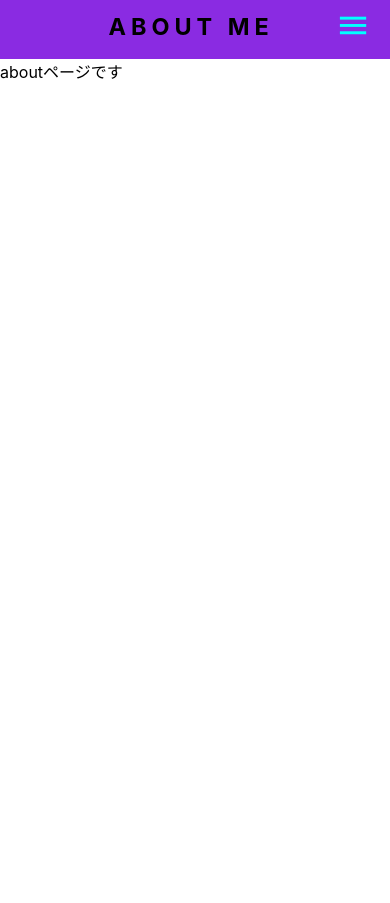
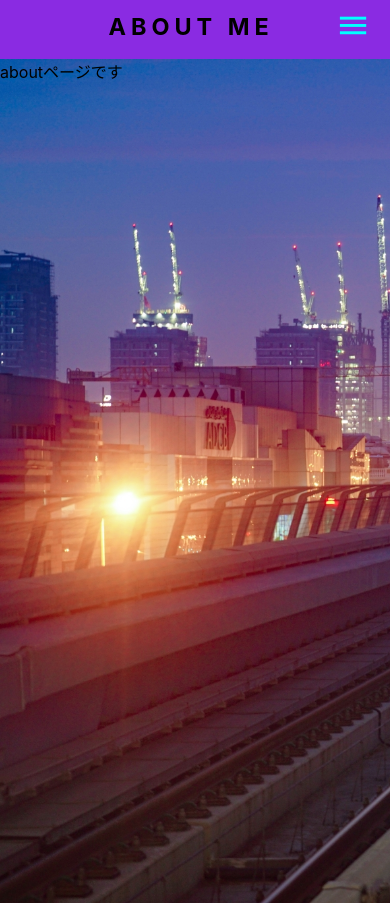
Before and after one commit to kenji-kk/react-portfolio-site, a React (Create React App) app: page /about in a window 390 px wide. Before the commit the page ends 844 px from the top, so only its background shows below. Built offline with nearby package versions, Linux system fonts and the light colour scheme.

Commit message:
aboutpageに画像挿入、デプロイ時の遅延確認のためpushする

```diff
--- a/src/components/templates/HeaderLayout.tsx
+++ b/src/components/templates/HeaderLayout.tsx
@@ -28,7 +28,7 @@ export const HeaderLayout: VFC<Props> = memo((props) => {
     setIconChangeFlag(!iconChangeFlag);
   };
   return (
-      <div>
+      <div className="headerLayoutWrap">
         <Header onClickDrawer={ onClickDrawer } iconChangeFlag={ iconChangeFlag }>
           {title}
         </Header>
@@ -42,6 +42,6 @@ export const HeaderLayout: VFC<Props> = memo((props) => {
           </nav>
         </div>
         {children}
-        </div>
+      </div>
   )
 });
--- a/src/components/templates/Templates.css
+++ b/src/components/templates/Templates.css
@@ -1,6 +1,12 @@
 /* HeaderLayout.tsx */
 
 @media screen and (min-width: 0) and (max-width: 550px) {
+  .headerLayoutWrap {
+    background: url("../../images/senro.jpg") no-repeat fixed left bottom;
+    background-size: cover;
+    height: 100vh;
+  }
+
   .headerLayoutDrawerFirst {
     display: none;
   }
```
Also changed, not shown: src/images/menu_black_24dp.svg (deleted), src/images/senro.jpg (added).
